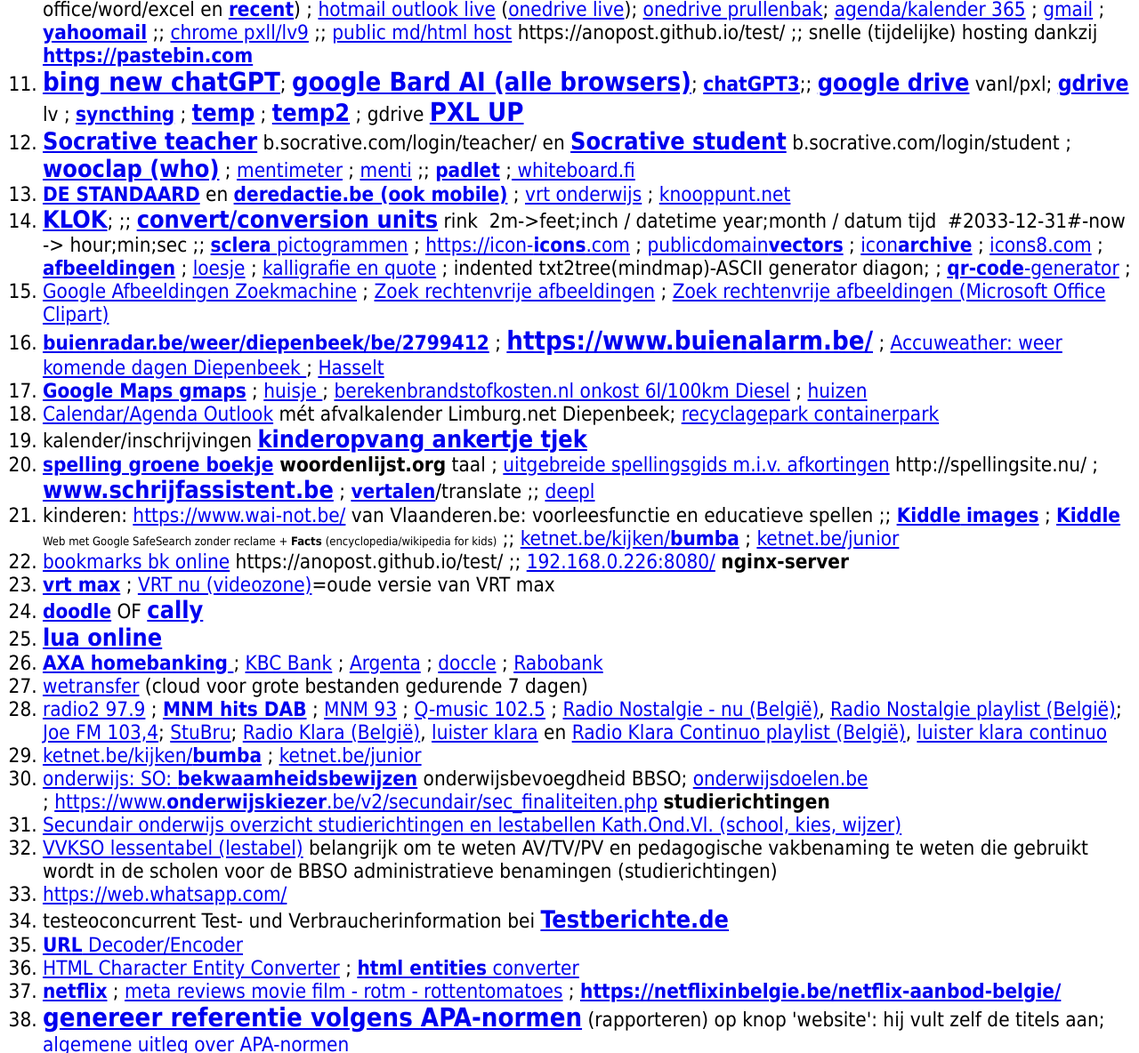
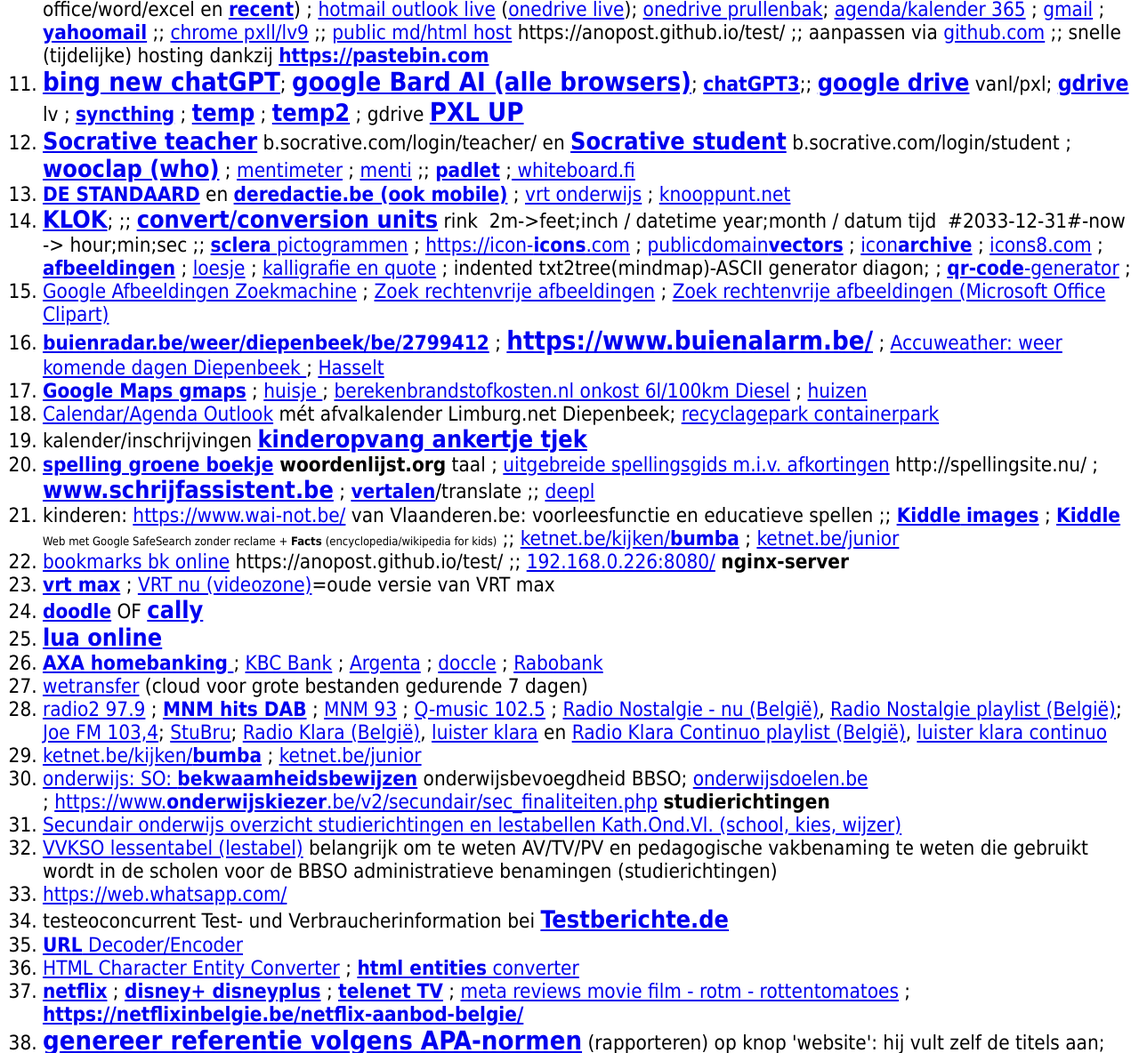
Before and after one commit to anopost/test, a plain HTML site: page index.html in a window 1280 px wide. Shown: the part 662-1846 px from the top of the page at 89% size. Drawn offline with Linux system fonts and the light colour scheme.

Commit message:
Update index.html

```diff
--- a/index.html
+++ b/index.html
@@ -197,7 +197,7 @@ href="https://blackboard.pxl.be/webapps/blackboard/content/listContentEditable.j
               class="k">lectoren EBLSO OR
       impulsdagen</a></font></b> ; <span class="g"><a
 href="https://blackboard.pxl.be/ultra/organizations/_43978_1/outline"><strong>lectoren UP</strong></a></span></li>
-      <li><a style="font-weight: normal; font-size: 1.8em;"
+<li><a style="font-weight: normal; font-size: 1.8em;"
           href="https://outlook.office365.com/mail/inbox"
           target="_blank">pxl <strong>outlook</strong> 365</a> (<a href="https://hogeschoolpxl-my.sharepoint.com/personal/20006954_pxl_be/_layouts/15/onedrive.aspx?isAscending=false&id=/personal/20006954_pxl_be/Documents/PXL UP/lessen&sortField=LinkFilename&view=0"><strong>onedrive</strong> office365 <strong>lessen</strong></a> ; <a
 href="https://hogeschoolpxl-my.sharepoint.com/personal/20006954_pxl_be/_layouts/15/onedrive.aspx?isAscending=true&id=/personal/20006954_pxl_be/Documents/PXL UP/ECTS&sortField=LinkFilename&view=0"><strong>ECTS</strong></a> voor <strong>snelle</strong> viewer office365-webversie office/word/excel en <a
@@ -213,9 +213,10 @@ href="https://accounts.google.com/ServiceLogin?service=mail&amp;continue=https:/
             href="http://mail.yahoo.com" target="_blank">yahoomail</a></b>
         ;; <a
 href="file:///C:\OneDrive - PXL\CID_dropbox\chrome htmleditor texteditor 20220511.html">chrome
-          pxll/lv9</a> ;; <a href="https://anopost.github.io/test/">public md/html host</a> https://anopost.github.io/test/ ;; snelle (tijdelijke) hosting dankzij
+          pxll/lv9</a> ;; <a href="https://anopost.github.io/test/">public md/html host</a> https://anopost.github.io/test/ ;; aanpassen via <a href="https://github.com/login">github.com</a> ;; snelle (tijdelijke) hosting dankzij
         <b><a href="https://pastebin.com/">https://pastebin.com</a></b><br>
       </li>
+
       <li><a style="font-size:1.3em;font-weight:bold;" href="https://www.bing.com/new">bing new chatGPT</a>; <a style="font-size:1.3em;font-weight:bold;" href="https://bard.google.com/chat">google Bard AI (alle browsers)</a>; <a class="b" href="https://chat.openai.com/auth/login"><strong>chatGPT3</strong></a>;; <span class="v"><a
             href="https://drive.google.com/drive/my-drive"
             target="_blank">google drive</a></span> vanl/pxl; <span
@@ -364,7 +365,7 @@ href="https://data-onderwijs.vlaanderen.be/bekwaamheidsbewijzen/start.aspx?niv=S
           target="_blank">HTML Character Entity Converter</a> ; <a
           href="https://mothereff.in/html-entities"><strong>html
         entities</strong> converter</a></li>
-      <li> <strong><a href="https://www.netflix.com" target="_blank">netflix</a></strong> ; <a target="_blank" href="http://www.rottentomatoes.com/">meta
+      <li> <strong><a href="https://www.netflix.com" target="_blank">netflix</a></strong> ; <strong><a href="https://www.disneyplus.com/nl-be" target="_blank">disney+ disneyplus</a></strong> ; <strong><a href="https://www.telenet.tv/nl/home" target="_blank">telenet TV</a></strong> ; <a target="_blank" href="http://www.rottentomatoes.com/">meta
         reviews movie film - rotm - rottentomatoes</a> ; <strong><a
             target="_blank"
             href="https://netflixinbelgie.be/netflix-aanbod-belgie/">https://netflixinbelgie.be/netflix-aanbod-belgie/</a></strong> </li>
```
